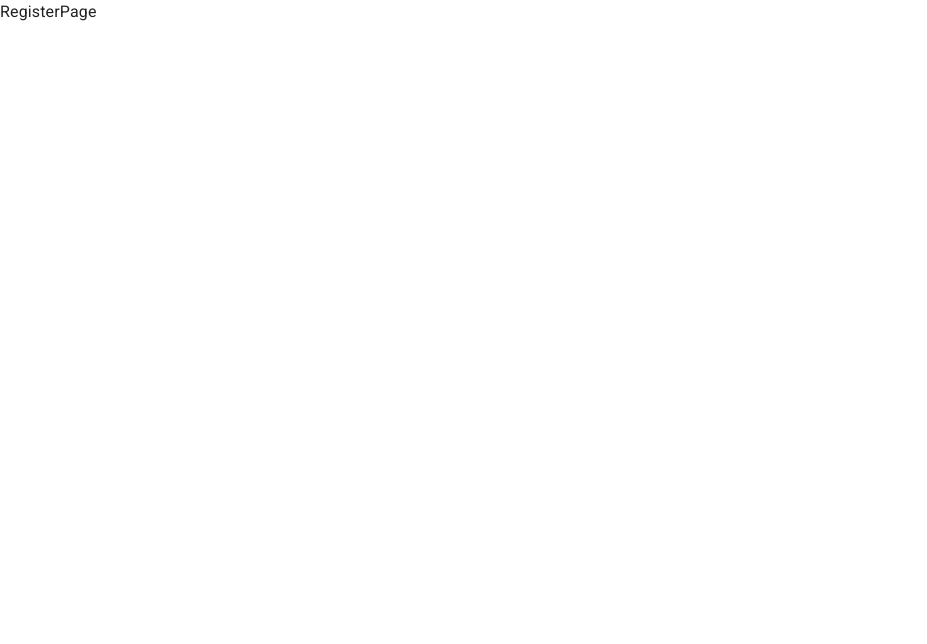
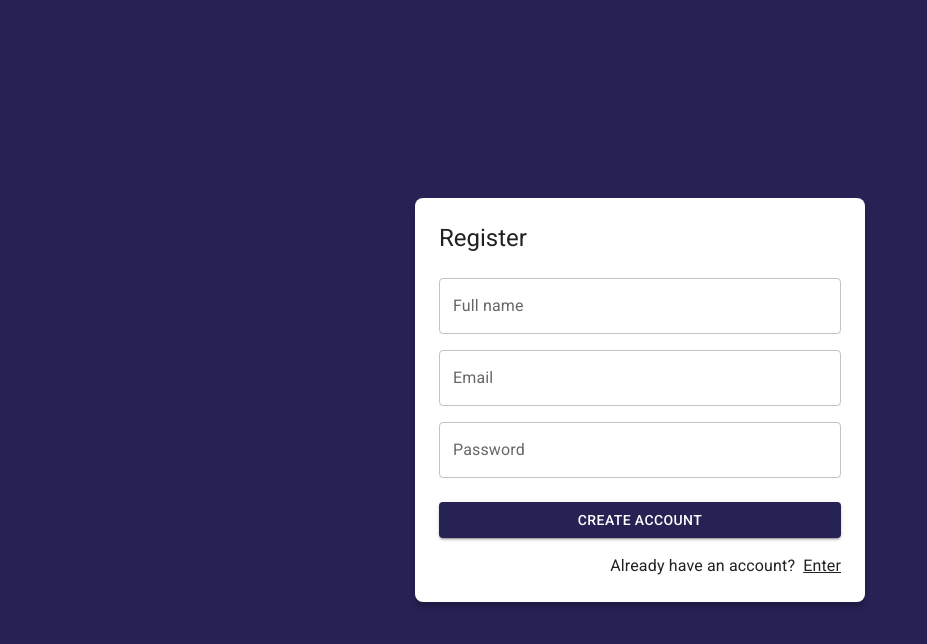
Before and after one commit to Oliver31Batista/journal-app, a React (Vite) app: page /auth/register in a window 1280 px wide. Shown: the top 644 px of the page, without its empty margins (0-927 px from the left). Built offline with nearby package versions, Linux system fonts and the light colour scheme.

Commit message:
RegisterPage design

```diff
--- a/src/auth/pages/RegisterPage.jsx
+++ b/src/auth/pages/RegisterPage.jsx
@@ -1,7 +1,54 @@
-import React from 'react'
+import { Link as RouterLink } from "react-router-dom";
+import { Google } from "@mui/icons-material";
+import { Button, Grid, Link, TextField, Typography } from "@mui/material";
+import { AuthLayout } from "../layout/AuthLayout";
 
 export const RegisterPage = () => {
   return (
-    <div>RegisterPage</div>
-  )
-}
+    <AuthLayout title="Register">
+      <form>
+        <Grid container>
+          <Grid item xs={12} sx={{ mt: 2 }}>
+            <TextField
+              label="Full name"
+              type="text"
+              placeholder="Adam Smith..."
+              fullWidth
+            />
+          </Grid>
+          <Grid item xs={12} sx={{ mt: 2 }}>
+            <TextField
+              label="Email"
+              type="email"
+              placeholder="youremail@google.com"
+              fullWidth
+            />
+          </Grid>
+          <Grid item xs={12} sx={{ mt: 2 }}>
+            <TextField
+              label="Password"
+              type="password"
+              placeholder="Your password"
+              fullWidth
+            />
+          </Grid>
+
+          <Grid container spacing={2} sx={{ mb: 2, mt: 1 }}>
+            <Grid item xs={12}>
+              <Button variant="contained" fullWidth>
+                Create account
+              </Button>
+            </Grid>
+          </Grid>
+
+          <Grid container direction="row" justifyContent="end">
+            <Typography sx={{mr: 1}}>Already have an account? </Typography>
+            <Link component={RouterLink} color="inherit" to="/auth/login">
+              Enter
+            </Link>
+          </Grid>
+        </Grid>
+      </form>
+    </AuthLayout>
+  );
+};
```
